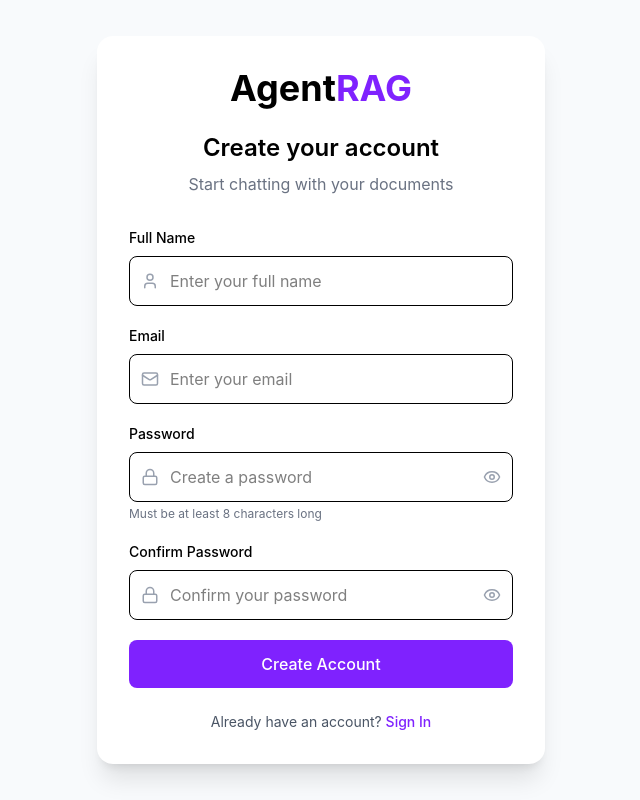
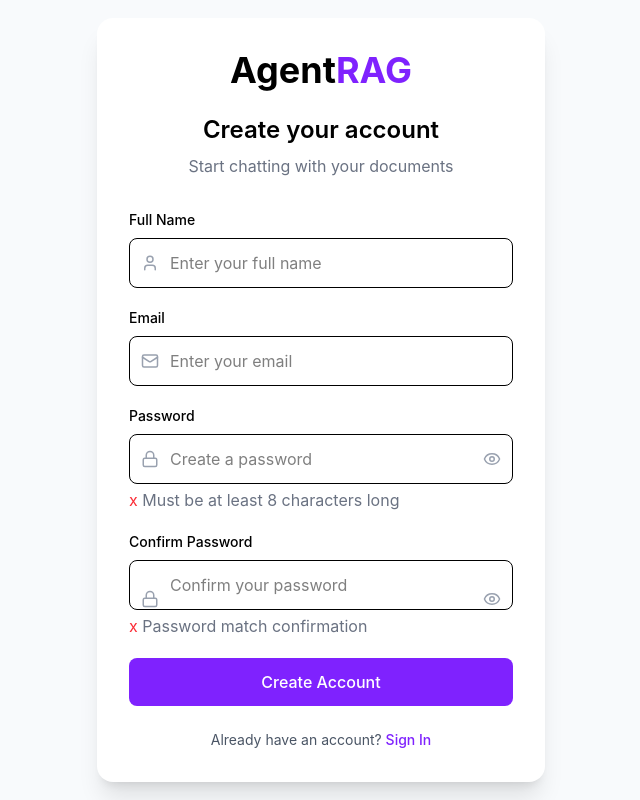
Before and after one commit to mirjiskani/AgentRAG, a React (Vite) app in the folder frontend/: page /register in a window 1280 px wide. Shown: the whole page, without its empty margins (319-959 px from the left). Built offline with nearby package versions, Linux system fonts and the light colour scheme.

Commit message:
Validation cheracter must be more that 8

```diff
--- a/frontend/src/pages/RegisterPage.tsx
+++ b/frontend/src/pages/RegisterPage.tsx
@@ -1,10 +1,30 @@
 import { Link } from "react-router-dom";
-import {useState} from 'react';
+import { useState, useEffect } from 'react';
 import { User, Mail, Lock, Eye, EyeOff } from "lucide-react";
+import { toast } from "react-hot-toast";
 
 export default function RegisterPage() {
   const [showPassword, setShowPassword] = useState(false);
+  const [isEightChar, setIsEightChar] = useState(false);
+  const [confirmPassword, setConfirmPassword] = useState(false);
   const [showConfirmPassword, setShowConfirmPassword] = useState(false);
+  const handleRegister = () => {
+
+      toast.error("Registration not implemented yet");
+
+  };
+
+
+  function setPassword(value: string): void {
+    if(value.length >= 8) {
+      setIsEightChar(true);
+    }else{
+      setIsEightChar(false);
+    }
+  }
+
+  function setConfirmPasswordMatch(value: string): void {
+  }
 
   return (
     <div className="min-h-screen bg-slate-50 flex items-center justify-center p-4">
@@ -39,6 +59,7 @@ export default function RegisterPage() {
 
               <input
                 type="text"
+                name="fullname"
                 placeholder="Enter your full name"
                 className="w-full border rounded-lg pl-10 pr-4 py-3 outline-none focus:ring-2 focus:ring-violet-500"
               />
@@ -59,6 +80,7 @@ export default function RegisterPage() {
 
               <input
                 type="email"
+                name="email"
                 placeholder="Enter your email"
                 className="w-full border rounded-lg pl-10 pr-4 py-3 outline-none focus:ring-2 focus:ring-violet-500"
               />
@@ -80,6 +102,8 @@ export default function RegisterPage() {
               <input
                 type={showPassword ? "text" : "password"}
                 placeholder="Create a password"
+                name="password"
+                onKeyUp={(e) => setPassword(e.currentTarget.value)}
                 className="w-full border rounded-lg pl-10 pr-4 py-3 outline-none focus:ring-2 focus:ring-violet-500"
              />
               <button
@@ -91,8 +115,8 @@ export default function RegisterPage() {
               </button>
             </div>
 
-            <p className="text-xs text-gray-500 mt-1">
-              Must be at least 8 characters long
+            <p className="text-md text-gray-500 mt-1">
+              <span className="text-green-500" style={{ display: isEightChar ? 'inline' : 'none' }}>✓</span> <span className="text-red-500" style={{ display: !isEightChar ? 'inline' : 'none' }}>x</span> Must be at least 8 characters long
             </p>
           </div>
 
@@ -111,6 +135,8 @@ export default function RegisterPage() {
               <input
                 type={showConfirmPassword ? "text" : "password"}
                 placeholder="Confirm your password"
+                name="confirmPassword"
+                onKeyUp={(e) => setConfirmPasswordMatch(e.currentTarget.value)}
                 className="w-full border rounded-lg pl-10 pr-4 py-3 outline-none focus:ring-2 focus:ring-violet-500"
               />
               <button
@@ -120,6 +146,10 @@ export default function RegisterPage() {
               >
                 {showConfirmPassword ? <EyeOff size={18} /> : <Eye size={18} />}
               </button>
+
+            <p className="text-md text-gray-500 mt-1">
+              <span className="text-green-500" style={{ display: isEightChar ? 'inline' : 'none' }}>✓</span> <span className="text-red-500" style={{ display: !isEightChar ? 'inline' : 'none' }}>x</span> Password match confirmation
+            </p>
             </div>
           </div>
 
```
